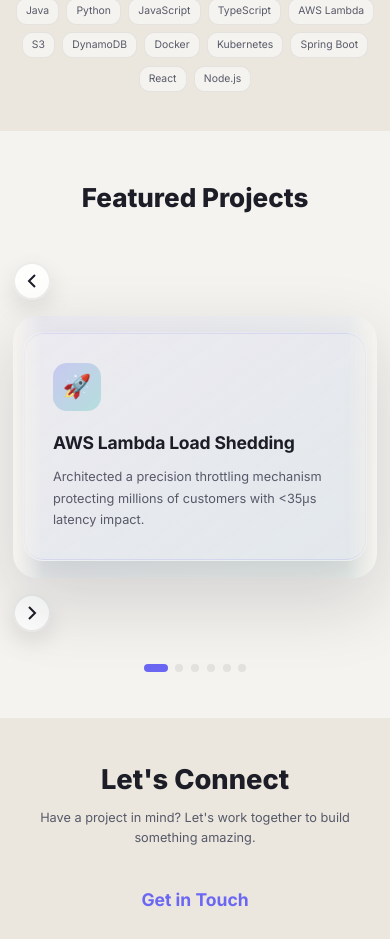
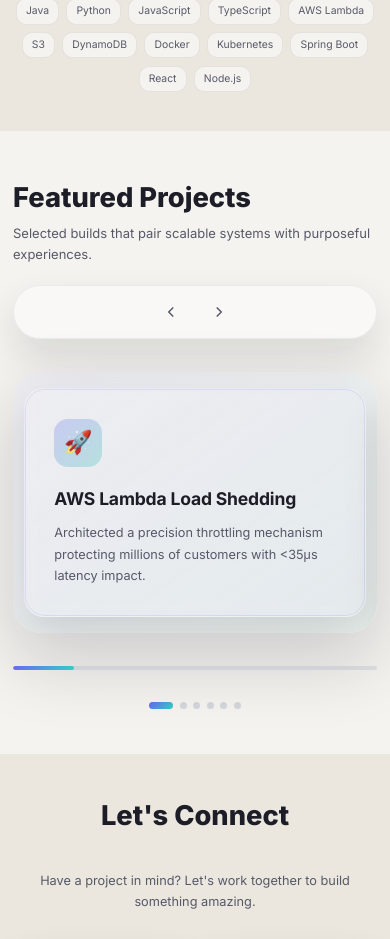
Before and after one commit to Hrishank07/Hrishank-Protfolio_Web, a Next.js app: page / in a window 390 px wide. Shown: the part 1658-2597 px from the top of the page. Built offline with nearby package versions, Linux system fonts and the light colour scheme.

Commit message:
updated for v2.2.2

```diff
--- a/src/components/sections/Contact.module.css
+++ b/src/components/sections/Contact.module.css
@@ -20,12 +20,14 @@
 .contactContainer {
   max-width: 1100px;
   margin: 0 auto;
+  display: flex;
+  flex-direction: column;
+  gap: clamp(1.75rem, 5vh, 2.5rem);
 }
 
 .sectionTitle {
   font-size: clamp(2.1rem, 3.5vw, 2.5rem);
   text-align: center;
-  margin-bottom: 0.5rem;
   color: var(--text-primary);
   font-weight: 800;
 }
@@ -34,21 +36,56 @@
   text-align: center;
   color: var(--text-secondary);
   font-size: clamp(1rem, 2.4vw, 1.12rem);
-  margin-bottom: clamp(2.5rem, 6vh, 3rem);
-  line-height: 1.6;
+  line-height: 1.65;
+  margin: 0 auto;
+  max-width: 60ch;
+}
+
+.highlightRow {
+  display: grid;
+  grid-template-columns: repeat(auto-fit, minmax(180px, 1fr));
+  gap: clamp(0.85rem, 2vw, 1.25rem);
+}
+
+.highlightCard {
+  padding: 1rem 1.2rem;
+  border-radius: 18px;
+  background: linear-gradient(135deg, rgba(123, 139, 255, 0.12), rgba(83, 229, 204, 0.12));
+  border: 1px solid rgba(123, 139, 255, 0.18);
+  box-shadow: 0 18px 40px rgba(15, 23, 42, 0.12);
+  display: flex;
+  flex-direction: column;
+  gap: 0.35rem;
+}
+
+.highlightLabel {
+  font-size: 0.75rem;
+  letter-spacing: 0.1em;
+  text-transform: uppercase;
+  color: var(--text-tertiary);
+}
+
+.highlightValue {
+  color: var(--text-primary);
+  font-weight: 600;
 }
 
 .contactContent {
   display: grid;
   grid-template-columns: repeat(2, minmax(0, 1fr));
-  gap: clamp(2.25rem, 6vw, 4rem);
-  margin-bottom: clamp(2.5rem, 6vh, 3.5rem);
+  gap: clamp(2.25rem, 6vw, 3.75rem);
+  align-items: stretch;
 }
 
 .contactInfo {
   display: flex;
   flex-direction: column;
-  gap: 1.6rem;
+  gap: 1.4rem;
+  padding: clamp(1.5rem, 3vw, 2rem);
+  border-radius: 22px;
+  background: var(--bg-primary);
+  box-shadow: 0 24px 50px rgba(15, 23, 42, 0.12);
+  border: 1px solid rgba(148, 163, 184, 0.18);
 }
 
 .contactHeading {
@@ -66,26 +103,50 @@
 .contactDetails {
   display: flex;
   flex-direction: column;
-  gap: 1rem;
-  margin-top: 0.5rem;
+  gap: 0.85rem;
 }
 
-.contactItem {
-  display: flex;
+.contactLink {
+  display: inline-flex;
   align-items: center;
-  gap: 1rem;
+  gap: 0.85rem;
+  padding: 0.85rem 1rem;
+  border-radius: 16px;
+  background: rgba(123, 139, 255, 0.08);
+  color: var(--text-primary);
+  text-decoration: none;
+  transition: transform 0.2s ease, background 0.2s ease, border-color 0.2s ease;
+  border: 1px solid transparent;
+}
+
+.contactLink:hover {
+  transform: translateY(-2px);
+  background: rgba(83, 229, 204, 0.12);
+  border-color: rgba(83, 229, 204, 0.35);
 }
 
 .contactIcon {
-  font-size: 1.2rem;
+  font-size: 1.1rem;
+}
+
+.contactLabel {
+  font-size: 0.8rem;
+  letter-spacing: 0.05em;
+  text-transform: uppercase;
+  color: var(--text-tertiary);
 }
 
 .contactValue {
   color: var(--text-primary);
-  font-weight: 500;
+  font-weight: 600;
 }
 
 .contactForm {
+  padding: clamp(1.5rem, 3vw, 2rem);
+  border-radius: 22px;
+  background: var(--bg-primary);
+  box-shadow: 0 24px 50px rgba(15, 23, 42, 0.12);
+  border: 1px solid rgba(148, 163, 184, 0.18);
   display: flex;
   flex-direction: column;
   gap: 1rem;
@@ -99,13 +160,13 @@
 .formTextarea {
   width: 100%;
   padding: 1rem;
-  background: var(--bg-primary);
-  border: 2px solid var(--border-color);
+  background: var(--bg-secondary);
+  border: 2px solid rgba(148, 163, 184, 0.25);
   border-radius: 14px;
   color: var(--text-primary);
   font-size: 1rem;
   font-family: inherit;
-  transition: border-color 0.25s ease, box-shadow 0.25s ease;
+  transition: border-color 0.25s ease, box-shadow 0.25s ease, background 0.25s ease;
 }
 
 .formInput::placeholder,
@@ -117,12 +178,13 @@
 .formTextarea:focus {
   outline: none;
   border-color: var(--primary);
-  box-shadow: 0 0 0 3px rgba(99, 102, 241, 0.1);
+  background: var(--bg-primary);
+  box-shadow: 0 0 0 3px rgba(123, 139, 255, 0.18);
 }
 
 .formTextarea {
   resize: vertical;
-  min-height: 120px;
+  min-height: 140px;
 }
 
 .formFooter {
@@ -154,14 +216,14 @@
 
 .submitButton {
   padding: 1rem 2rem;
-  background: var(--primary);
+  background: linear-gradient(135deg, var(--primary), var(--accent));
   color: white;
   border: none;
   border-radius: 14px;
   font-size: 1rem;
   font-weight: 600;
   cursor: pointer;
-  transition: transform 0.3s ease, box-shadow 0.3s ease, background 0.3s ease;
+  transition: transform 0.3s ease, box-shadow 0.3s ease;
   display: inline-flex;
   align-items: center;
   justify-content: center;
@@ -169,9 +231,8 @@
 }
 
 .submitButton:hover {
-  background: var(--primary-dark);
   transform: translateY(-3px);
-  box-shadow: 0 18px 38px rgba(99, 102, 241, 0.28);
+  box-shadow: 0 20px 40px rgba(123, 139, 255, 0.28);
 }
 
 .buttonIcon {
@@ -224,27 +285,13 @@
 }
 
 @media (max-width: 1024px) {
-  .contact {
-    padding: clamp(3.5rem, 11vh, 4.5rem) clamp(1.5rem, 6vw, 2.5rem);
-  }
-
-  .contactContent {
-    gap: clamp(2rem, 6vh, 3rem);
-  }
-}
-
-@media (max-width: 840px) {
   .contactContent {
     grid-template-columns: 1fr;
   }
 
+  .contactForm,
   .contactInfo {
-    text-align: center;
-    align-items: center;
-  }
-
-  .contactItem {
-    justify-content: center;
+    padding: clamp(1.25rem, 4vw, 1.75rem);
   }
 }
 
@@ -253,13 +300,13 @@
     padding: clamp(3rem, 12vh, 3.75rem) clamp(1.25rem, 7vw, 2rem);
   }
 
+  .highlightRow {
+    grid-template-columns: repeat(auto-fit, minmax(160px, 1fr));
+  }
+
   .formFooter {
     flex-direction: column;
     align-items: flex-start;
-  }
-
-  .contactSubtitle {
-    font-size: clamp(0.98rem, 3.2vw, 1.05rem);
   }
 
   .socialLinks {
@@ -277,19 +324,8 @@
     padding: clamp(2.75rem, 16vh, 3.25rem) 1.1rem;
   }
 
-  .formInput,
-  .formTextarea {
-    padding: 0.9rem;
-  }
-
-  .formFooter {
-    align-items: stretch;
-  }
-}
-
-@media (max-height: 720px) and (min-width: 900px) {
-  .contact {
-    padding-block: clamp(3.25rem, 14vh, 4.5rem);
+  .contactSubtitle {
+    font-size: 0.98rem;
   }
 }
 
@@ -298,12 +334,13 @@
     transform: none !important;
   }
 
-  .formStatus {
-    animation: none;
-  }
-
+  .contactLink,
   .submitButton,
   .socialLink {
     transition: none;
   }
+
+  .formStatus {
+    animation: none;
+  }
 }
--- a/src/components/sections/Projects.module.css
+++ b/src/components/sections/Projects.module.css
@@ -1,7 +1,6 @@
 .projects {
   padding: clamp(4.25rem, 12vh, 5.75rem) clamp(1.25rem, 5.5vw, 3rem);
   background: var(--bg-primary);
-  overflow: hidden;
   transition: opacity 0.7s ease, transform 0.7s ease;
   will-change: opacity, transform;
   scroll-margin-top: clamp(5rem, 12vh, 6.5rem);
@@ -19,134 +18,72 @@
 }
 
 .projectsContainer {
-  max-width: 1200px;
+  max-width: 1180px;
   margin: 0 auto;
+  display: flex;
+  flex-direction: column;
+  gap: clamp(1.75rem, 5vh, 2.5rem);
+}
+
+.sectionHeader {
+  display: flex;
+  justify-content: space-between;
+  align-items: flex-end;
+  gap: clamp(1.5rem, 5vw, 2.5rem);
+  flex-wrap: wrap;
 }
 
 .sectionTitle {
   font-size: clamp(2.1rem, 3.5vw, 2.6rem);
-  text-align: center;
-  margin-bottom: clamp(2.5rem, 6vh, 3.5rem);
   color: var(--text-primary);
   font-weight: 800;
+  margin-bottom: 0.35rem;
 }
 
-.carouselContainer {
-  position: relative;
-  display: flex;
-  align-items: center;
-  gap: clamp(1.5rem, 4vw, 2.75rem);
+.sectionSubtitle {
+  color: var(--text-secondary);
+  font-size: clamp(1rem, 2.5vw, 1.1rem);
+  max-width: 46ch;
+  line-height: 1.65;
 }
 
-.carouselWrapper {
-  position: relative;
-  flex: 1;
-  overflow: hidden;
-  border-radius: 24px;
-  background: linear-gradient(145deg, rgba(99, 102, 241, 0.08), rgba(20, 184, 166, 0.05));
-  box-shadow: 0 25px 70px rgba(15, 23, 42, 0.15);
-  outline: none;
-  transition: box-shadow 0.3s ease;
+.sectionControls {
+  display: inline-flex;
+  gap: 0.65rem;
+  align-items: center;
+  background: color-mix(in srgb, var(--bg-card) 50%, transparent);
+  padding: 0.45rem 0.65rem;
+  border-radius: 999px;
+  border: 1px solid rgba(148, 163, 184, 0.16);
+  box-shadow: 0 18px 38px rgba(15, 23, 42, 0.12);
 }
 
-.carouselWrapper:focus-visible {
-  box-shadow: 0 0 0 3px rgba(99, 102, 241, 0.35), 0 25px 70px rgba(15, 23, 42, 0.18);
-}
-
-.projectsGrid {
-  --cards-per-view: 3;
-  display: flex;
-  transition: transform 0.6s cubic-bezier(0.22, 0.61, 0.36, 1);
-  width: 100%;
-  will-change: transform;
-  transform-style: preserve-3d;
-}
-
-.projectSlide {
-  flex: 0 0 calc(100% / var(--cards-per-view));
-  min-width: calc(100% / var(--cards-per-view));
-  padding: clamp(1.1rem, 3vw, 1.8rem) clamp(0.75rem, 2vw, 1.5rem);
-  box-sizing: border-box;
-  display: flex;
-  justify-content: center;
-}
-
-.carouselWrapper::before,
-.carouselWrapper::after {
-  content: '';
-  position: absolute;
-  top: 0;
-  bottom: 0;
-  width: clamp(28px, 8vw, 90px);
-  pointer-events: none;
-  z-index: 1;
-}
-
-.carouselWrapper::before {
-  left: 0;
-  background: linear-gradient(90deg, var(--bg-primary) 0%, transparent 100%);
-}
-
-.carouselWrapper::after {
-  right: 0;
-  background: linear-gradient(270deg, var(--bg-primary) 0%, transparent 100%);
-}
-
-.carouselButton {
-  width: clamp(42px, 4vw, 54px);
-  height: clamp(42px, 4vw, 54px);
-  border-radius: 50%;
-  background: var(--bg-card);
-  border: 2px solid var(--border-color);
-  color: var(--text-primary);
-  display: flex;
+.navPill {
+  width: 40px;
+  height: 40px;
+  border-radius: 999px;
+  border: none;
+  background: transparent;
+  color: var(--text-secondary);
+  display: inline-flex;
   align-items: center;
   justify-content: center;
   cursor: pointer;
-  transition: transform 0.3s ease, background 0.3s ease, border-color 0.3s ease;
-  flex-shrink: 0;
-  box-shadow: 0 12px 32px rgba(15, 23, 42, 0.12);
+  transition: color 0.2s ease, background 0.2s ease, transform 0.2s ease;
 }
 
-.carouselButton:hover {
-  background: var(--primary);
-  color: #ffffff;
-  border-color: var(--primary);
-  transform: translateY(-3px);
+.navPill:hover {
+  background: rgba(99, 102, 241, 0.12);
+  color: var(--primary);
+  transform: translateY(-1px);
 }
 
-.carouselButton:active {
-  transform: scale(0.95);
+.navPill:focus-visible {
+  outline: 2px solid var(--primary);
+  outline-offset: 2px;
 }
 
-.carouselDots {
-  display: flex;
-  justify-content: center;
-  gap: 0.6rem;
-  margin-top: clamp(1.75rem, 5vh, 2.5rem);
-}
-
-.dot {
-  width: 8px;
-  height: 8px;
-  border-radius: 50%;
-  background: var(--border-color);
-  border: none;
-  cursor: pointer;
-  transition: all 0.3s ease;
-}
-
-.dot:hover {
-  background: var(--text-secondary);
-}
-
-.activeDot {
-  width: 24px;
-  border-radius: 4px;
-  background: var(--primary);
-}
-
-.visuallyHidden {
+.carouselStatus {
   position: absolute;
   width: 1px;
   height: 1px;
@@ -157,45 +94,92 @@
   border: 0;
 }
 
+.carouselWrapper {
+  position: relative;
+  overflow: hidden;
+  border-radius: 28px;
+  background: linear-gradient(145deg, rgba(123, 139, 255, 0.08), rgba(83, 229, 204, 0.06));
+  box-shadow: 0 28px 70px rgba(15, 23, 42, 0.18);
+  outline: none;
+}
+
+.carouselWrapper:focus-visible {
+  box-shadow: 0 0 0 3px rgba(123, 139, 255, 0.3), 0 28px 70px rgba(15, 23, 42, 0.2);
+}
+
+.projectsGrid {
+  --cards-per-view: 3;
+  display: flex;
+  transition: transform 0.6s cubic-bezier(0.22, 0.61, 0.36, 1);
+  width: 100%;
+  will-change: transform;
+}
+
+.projectSlide {
+  flex: 0 0 calc(100% / var(--cards-per-view));
+  min-width: calc(100% / var(--cards-per-view));
+  padding: clamp(1.2rem, 3vw, 1.8rem);
+  display: flex;
+  justify-content: center;
+}
+
+.carouselProgress {
+  position: relative;
+  width: 100%;
+  height: 4px;
+  border-radius: 999px;
+  background: rgba(148, 163, 184, 0.25);
+  overflow: hidden;
+}
+
+.progressIndicator {
+  display: block;
+  height: 100%;
+  border-radius: inherit;
+  background: linear-gradient(135deg, var(--primary), var(--accent));
+  transition: width 0.4s ease;
+}
+
+.carouselDots {
+  display: flex;
+  justify-content: center;
+  gap: 0.5rem;
+}
+
+.dot {
+  width: 7px;
+  height: 7px;
+  border-radius: 50%;
+  border: none;
+  background: rgba(148, 163, 184, 0.35);
+  cursor: pointer;
+  transition: transform 0.2s ease, background 0.2s ease;
+}
+
+.dot:hover {
+  background: rgba(123, 139, 255, 0.55);
+  transform: scale(1.2);
+}
+
+.activeDot {
+  width: 24px;
+  border-radius: 999px;
+  background: linear-gradient(135deg, var(--primary), var(--accent));
+}
+
 @media (max-width: 1180px) {
   .projectsGrid {
     --cards-per-view: 2;
   }
 }
 
-@media (max-width: 1024px) {
-  .projects {
-    padding: clamp(3.5rem, 10vh, 4.5rem) clamp(1.25rem, 6vw, 2.5rem);
+@media (max-width: 900px) {
+  .sectionHeader {
+    align-items: flex-start;
   }
 
-  .projectsGrid {
-    --cards-per-view: 2;
-  }
-
-  .carouselButton {
-    box-shadow: 0 10px 24px rgba(15, 23, 42, 0.1);
-  }
-}
-
-@media (max-width: 900px) {
-  .carouselContainer {
-    flex-direction: column;
-    align-items: stretch;
-    gap: 1.75rem;
-  }
-
-  .carouselButton {
-    position: absolute;
-    top: 50%;
-    transform: translateY(-50%);
-  }
-
-  .prevButton {
-    left: -12px;
-  }
-
-  .nextButton {
-    right: -12px;
+  .sectionControls {
+    order: 3;
   }
 }
 
@@ -205,18 +189,12 @@
   }
 
   .projectSlide {
-    padding: 1.25rem 0.75rem;
+    padding: 1.25rem 0.85rem;
   }
 
-  .carouselButton {
-    position: static;
-    width: 42px;
-    height: 42px;
-    transform: none;
-  }
-
-  .carouselContainer {
-    gap: 1.25rem;
+  .sectionControls {
+    width: 100%;
+    justify-content: center;
   }
 }
 
@@ -225,29 +203,10 @@
     padding: clamp(2.75rem, 16vh, 3.5rem) 1rem;
   }
 
-  .carouselButton {
-    width: 38px;
-    height: 38px;
+  .sectionHeader {
+    flex-direction: column;
+    align-items: flex-start;
   }
-
-  .sectionTitle {
-    font-size: clamp(1.85rem, 8vw, 2rem);
-  }
-}
-
-@media (max-height: 720px) and (min-width: 900px) {
-  .projects {
-    padding-block: clamp(3.25rem, 14vh, 4.5rem);
-  }
-}
-
-.projectSlide:focus-within,
-.projectSlide:focus-visible {
-  outline: none;
-}
-
-.carouselButton:focus-visible {
-  box-shadow: 0 0 0 3px rgba(99, 102, 241, 0.35);
 }
 
 @media (prefers-reduced-motion: reduce) {
@@ -259,7 +218,7 @@
     transition: none;
   }
 
-  .carouselButton {
+  .progressIndicator {
     transition: none;
   }
 }
--- a/src/components/sections/Projects.tsx
+++ b/src/components/sections/Projects.tsx
@@ -94,15 +94,16 @@
       id="projects"
     >
       <div className={styles.projectsContainer}>
+        <div className={styles.sectionHeader}>
+          <div>
             <h2 className={styles.sectionTitle} id={headingId}>Featured Projects</h2>
-
-        <p className={styles.visuallyHidden} id={statusId} aria-live="polite">
-          {sliderStatus}
+            <p className={styles.sectionSubtitle}>
+              Selected builds that pair scalable systems with purposeful experiences.
             </p>
-
-        <div className={styles.carouselContainer}>
+          </div>
+          <div className={styles.sectionControls}>
             <button
-            className={`${styles.carouselButton} ${styles.prevButton}`}
+              className={styles.navPill}
               onClick={prevSlide}
               aria-label="Previous projects"
               onFocus={() => setIsPaused(true)}
@@ -112,10 +113,31 @@
                 }
               }}
             >
-            <svg width="24" height="24" viewBox="0 0 24 24" fill="none" stroke="currentColor" strokeWidth="2">
+              <svg width="18" height="18" viewBox="0 0 24 24" fill="none" stroke="currentColor" strokeWidth="2">
                 <path d="M15 18l-6-6 6-6" />
               </svg>
             </button>
+            <button
+              className={styles.navPill}
+              onClick={nextSlide}
+              aria-label="Next projects"
+              onFocus={() => setIsPaused(true)}
+              onBlur={(event) => {
+                if (!(event.currentTarget.parentElement?.contains(event.relatedTarget as Node))) {
+                  setIsPaused(false)
+                }
+              }}
+            >
+              <svg width="18" height="18" viewBox="0 0 24 24" fill="none" stroke="currentColor" strokeWidth="2">
+                <path d="M9 18l6-6-6-6" />
+              </svg>
+            </button>
+          </div>
+        </div>
+
+        <p className={styles.carouselStatus} id={statusId} aria-live="polite">
+          {sliderStatus}
+        </p>
 
         <div
           className={styles.carouselWrapper}
@@ -147,21 +169,11 @@
           </div>
         </div>
 
-          <button
-            className={`${styles.carouselButton} ${styles.nextButton}`}
-            onClick={nextSlide}
-            aria-label="Next projects"
-            onFocus={() => setIsPaused(true)}
-            onBlur={(event) => {
-              if (!(event.currentTarget.parentElement?.contains(event.relatedTarget as Node))) {
-                setIsPaused(false)
-              }
-            }}
-          >
-            <svg width="24" height="24" viewBox="0 0 24 24" fill="none" stroke="currentColor" strokeWidth="2">
-              <path d="M9 18l6-6-6-6" />
-            </svg>
-          </button>
+        <div className={styles.carouselProgress} aria-hidden="true">
+          <span
+            className={styles.progressIndicator}
+            style={{ width: `${((currentIndex + 1) / (maxIndex + 1)) * 100}%` }}
+          />
         </div>
 
         <div className={styles.carouselDots}>
```
Also changed, not shown: src/components/animations/HeroGlobe.module.css (+24 -11 lines), src/components/animations/HeroGlobe.tsx (+6 -2 lines), src/components/sections/Contact.tsx (+46 -43 lines). Lines whose indentation alone changed are shown as unchanged.
